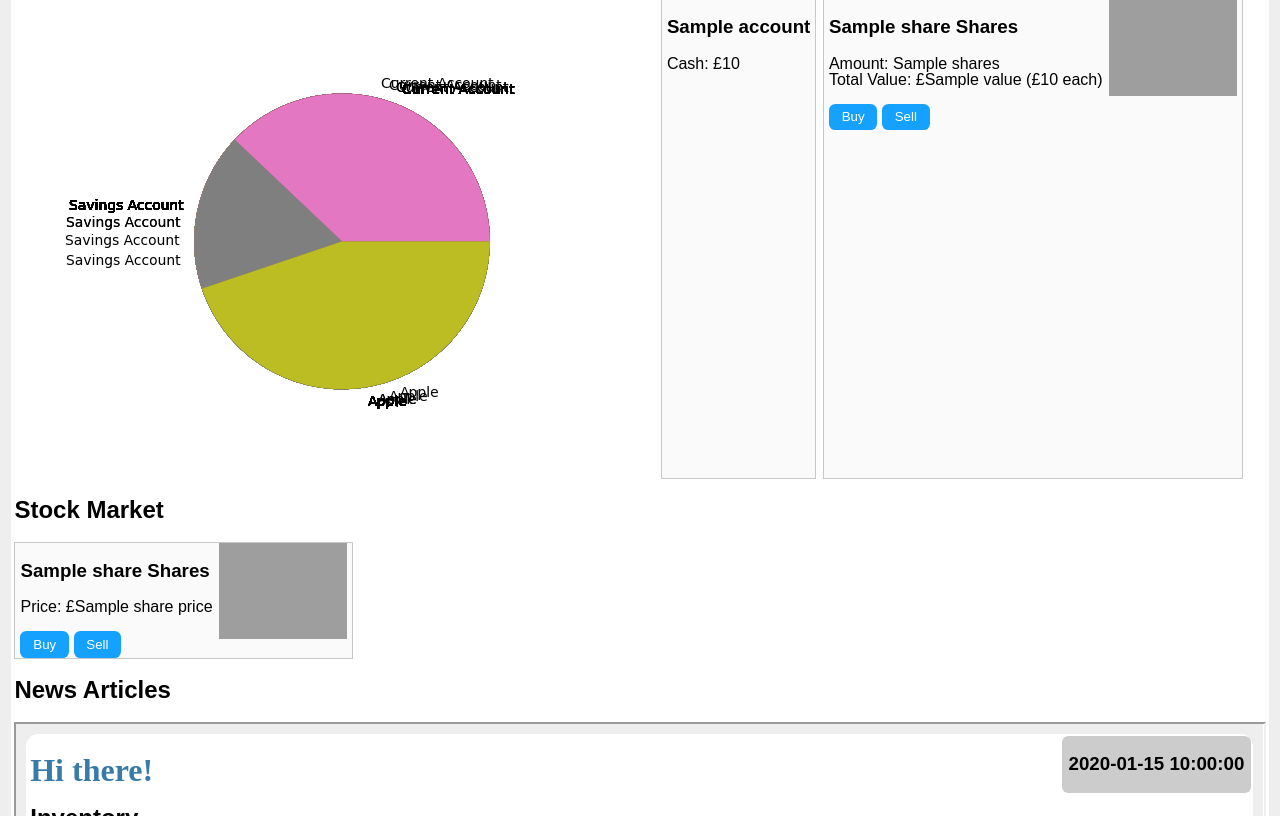
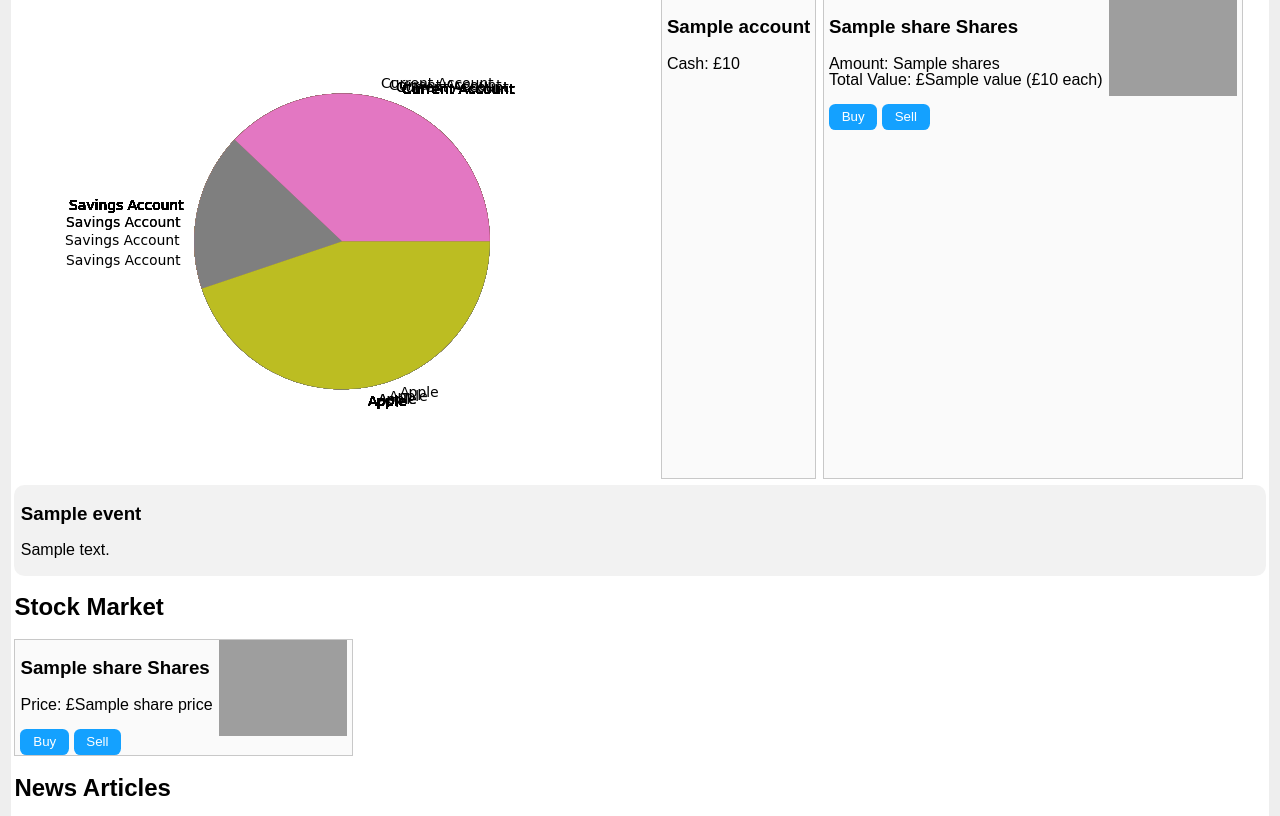
Before and after one commit to infinitelyjames/whack2024, a Python web app: template templates/index.html in a window 1280 px wide. Shown: the part 240-1056 px from the top of the page. Run offline with Jinja, Linux system fonts and the light colour scheme; the template is opened without the code that fills it: most values are stand-ins (such as "Sample title", 1, 10 or a date in 2020); grey boxes are pictures that could not be loaded.

Commit message:
index.html event history container

```diff
--- a/templates/index.html
+++ b/templates/index.html
@@ -42,6 +42,14 @@
         {% endfor %}
 
     </div>
+    <div class="eventhistorycontainer">
+        {% for event in eventHistoryItems %}
+        <div class="eventhistoryitem">
+            <h3>{{ event.title }}</h3>
+            <p>{{ event.description }}</p>
+        </div>
+        {% endfor %}
+    </div>
     <h2>Stock Market</h2>
     <div class="panelcontainer">
         {% for companyName, sharePrices in allShares.items() %}
```
